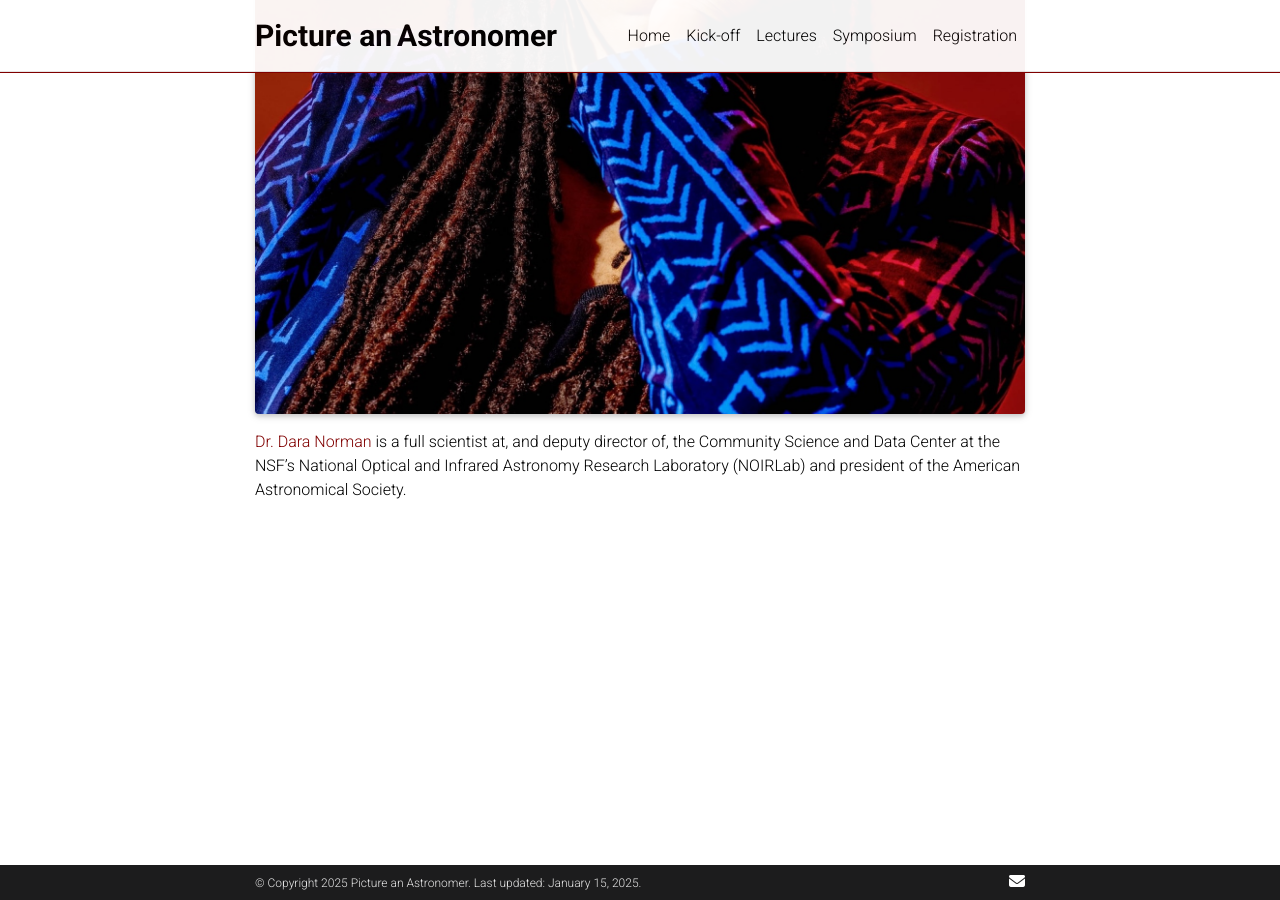
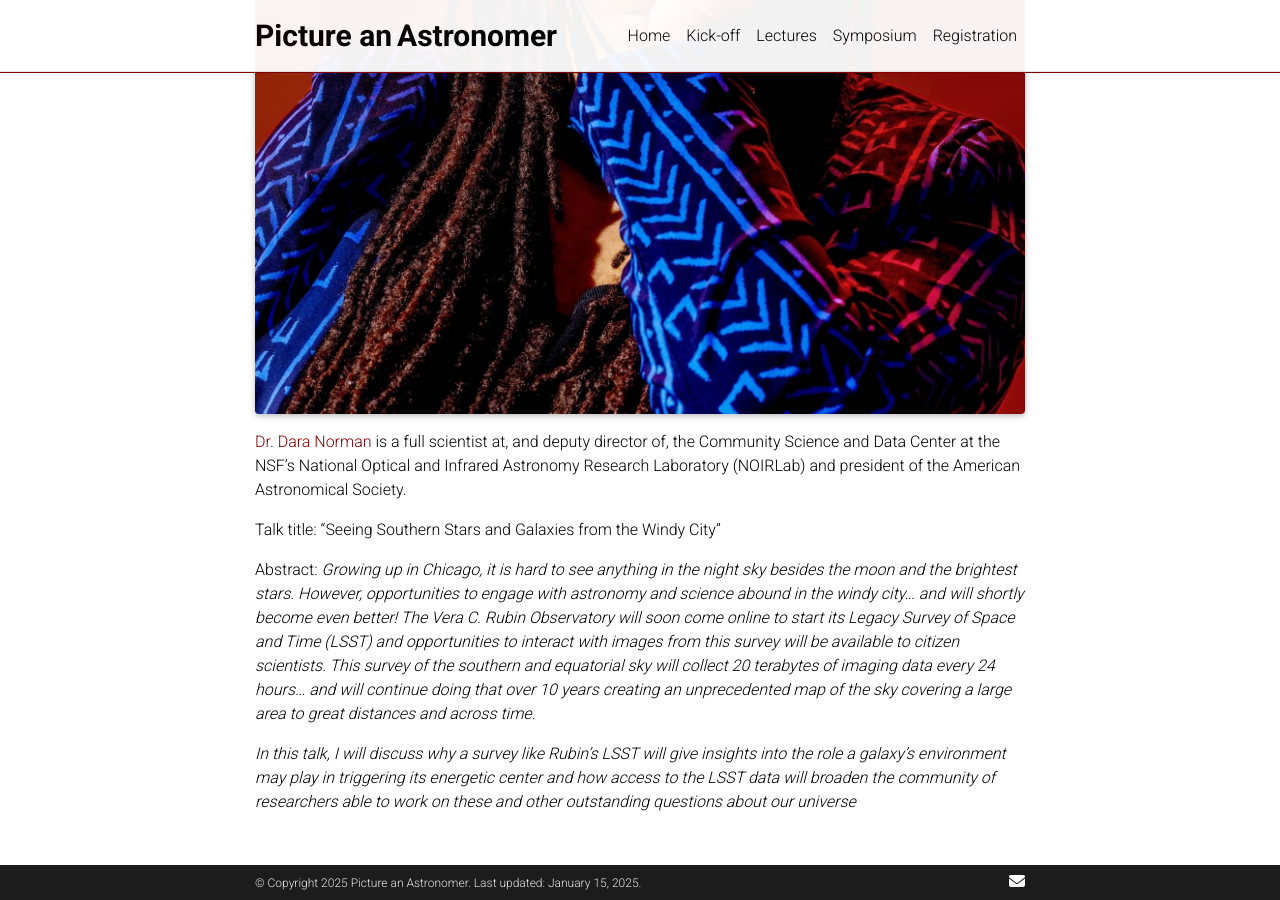
Before and after one commit to pictureanastronomer/pictureanastronomer.github.io, a Jekyll site: the page built from _lecturespeakers/daranorman.md, in a window 1280 px wide and 900 px high, scrolled down 642 px. Built offline with Jekyll 4.4.1, drawn with Linux system fonts in a browser that asks for light colours; nearby versions of some CDN libraries; full-size pictures stand in for the smaller copies a plugin makes; comment, search, counter and statistics services are not loaded; a style sheet for code colours, icons or effects is not loaded.

Commit message:
add Dara's talk title/abstract

```diff
--- a/_lecturespeakers/daranorman.md
+++ b/_lecturespeakers/daranorman.md
@@ -13,3 +13,9 @@ category: Invited Speakers
 </div>
 
 [Dr. Dara Norman](https://en.wikipedia.org/wiki/Dara_Norman){:target="_blank"} is a full scientist at, and deputy director of, the Community Science and Data Center at the NSF’s National Optical and Infrared Astronomy Research Laboratory (NOIRLab) and president of the American Astronomical Society.
+
+Talk title: "Seeing Southern Stars and Galaxies from the Windy City"
+
+Abstract: *Growing up in Chicago, it is hard to see anything in the night sky besides the moon and the brightest stars.  However, opportunities to engage with astronomy and science abound in the windy city… and will shortly become even better! The Vera C. Rubin Observatory will soon come online to start its Legacy Survey of Space and Time (LSST) and opportunities to interact with images from this survey will be available to citizen scientists.  This survey of the southern and equatorial sky will collect 20 terabytes of imaging data every 24 hours… and will continue doing that over 10 years creating an unprecedented map of the sky covering a large area to great distances and across time.*
+
+*In this talk, I will discuss why a survey like Rubin’s LSST will give insights into the role a galaxy’s environment may play in triggering its energetic center and how access to the LSST data will broaden the community of researchers able to work on these and other outstanding questions about our universe*
```
